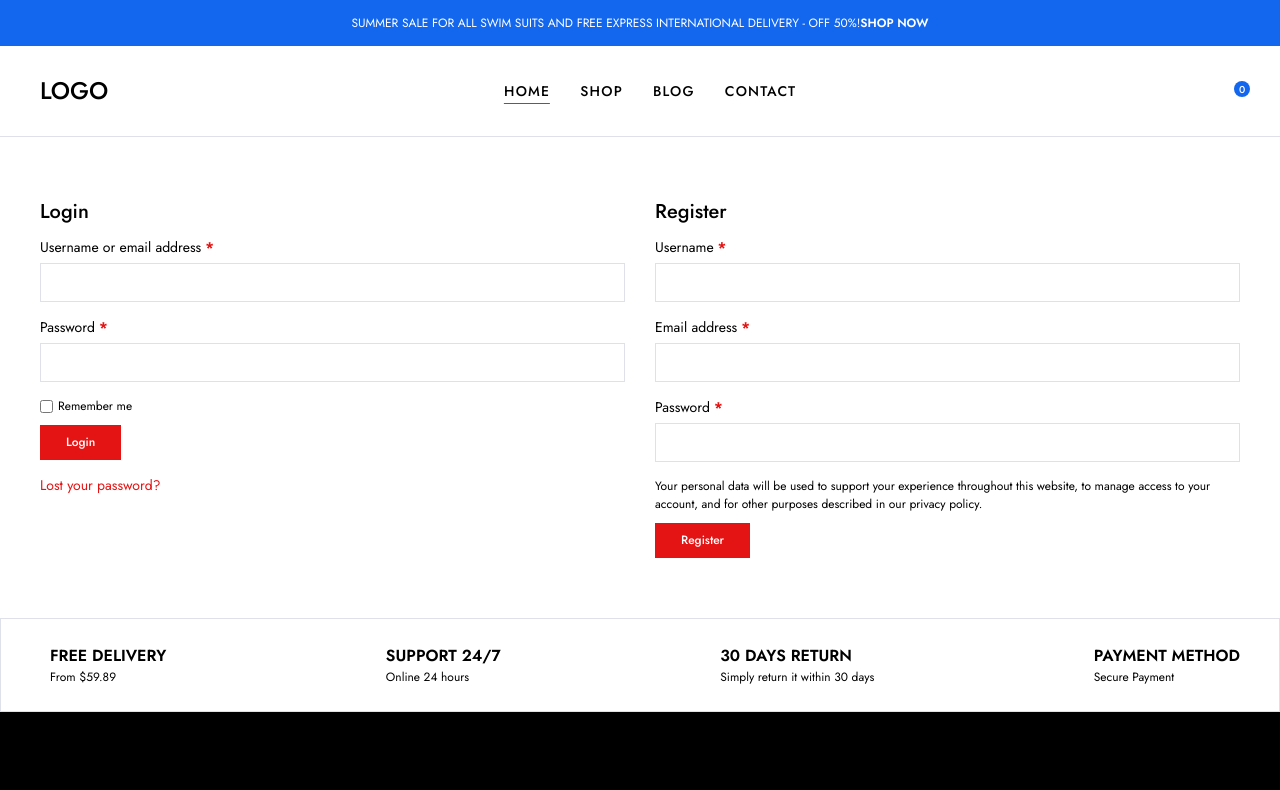
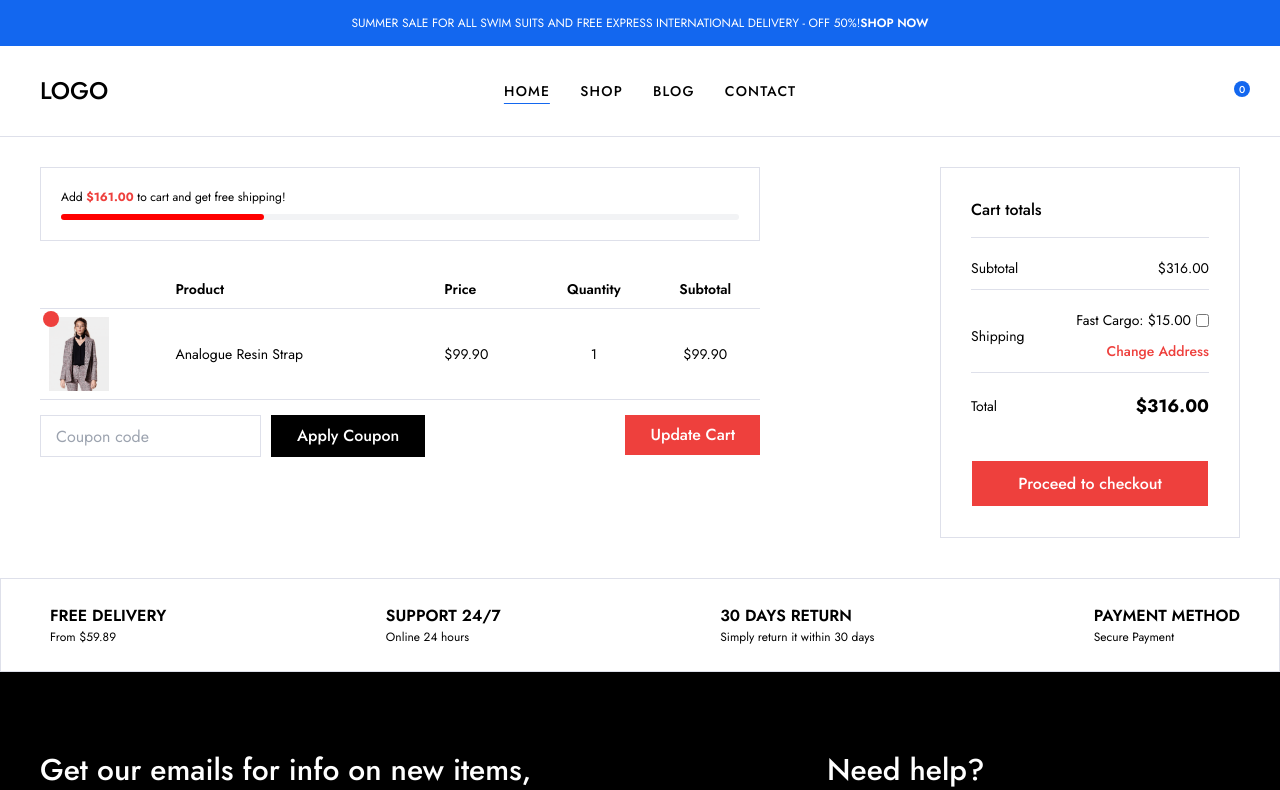
Before and after one commit to Berkayilmz/beemb, a React (Vite) app in the folder client/: page / in a window 1280 px wide. Shown: the top 790 px of the page. Built offline with nearby package versions, Linux system fonts and the light colour scheme.

Commit message:
Berkay Yılmaz

```diff
--- a/client/src/App.jsx
+++ b/client/src/App.jsx
@@ -5,6 +5,7 @@
 import ContactPage from "./pages/ContactPage";
 import Auth from "./components/Auth/Auth";
 import AuthPage from "./pages/AuthPage";
+import CartPage from "./pages/CartPage";
 
 const App = () => {
   return (
@@ -13,7 +14,8 @@
         {/* <Home /> */}
         {/* <ShopPage /> */}
         {/* <ContactPage /> */}
-        <AuthPage/>
+        {/* <AuthPage/> */}
+        <CartPage/>
       </React.Fragment>
     </>
   );
--- /dev/null
+++ b/client/src/components/Cart/Cart.css
@@ -0,0 +1,225 @@
+.cart-page {
+    margin: 30px 0;
+  }
+
+  .cart-page-wrapper {
+    display: flex;
+    justify-content: space-between;
+  }
+
+  /*! cart form start  */
+
+  .cart-page .cart-form {
+    flex-basis: 60%;
+  }
+
+  /*? progress start  */
+  .cart-page .free-progress-bar {
+    border: 1px solid #dee0ea;
+    padding: 20px;
+    width: 100%;
+  }
+
+  .cart-page .progress-bar-title {
+    font-size: 12px;
+  }
+
+  .cart-page .progress-bar-title strong {
+    color: #ee403d;
+  }
+
+  .cart-page .progress-bar {
+    width: 100%;
+    height: 6px;
+    background-color: #f2f3f5;
+    border-radius: 10px;
+    margin-top: 8px;
+    position: relative;
+    z-index: -1;
+  }
+
+  .cart-page .progress-bar span {
+    background-color: red;
+    width: 30%;
+    height: 6px;
+    display: inline-block;
+    position: absolute;
+    z-index: 1;
+    border-radius: 10px;
+  }
+  /*? progress end  */
+
+  /*? table start  */
+  .cart-form table img {
+    width: 60px;
+  }
+
+  .cart-form .shop-table-wrapper {
+    overflow-x: auto;
+  }
+
+  .cart-form table > :not(caption) > * > * {
+    padding: 8px 0;
+  }
+
+  .cart-form table {
+    border-collapse: collapse;
+    width: 100%;
+    margin-top: 30px;
+    font-size: 14px;
+    min-width: 595px;
+  }
+
+  .cart-form table thead th {
+    text-align: start;
+    font-size: 14px;
+    font-weight: 600;
+  }
+
+  .cart-form table .product-quantity,
+  .cart-form table .product-subtotal {
+    text-align: center;
+  }
+
+  .cart-form table tbody {
+    border-top: 1px solid #dee0ea;
+  }
+
+  .cart-form table tbody .cart-item {
+    border-bottom: 1px solid #dee0ea;
+  }
+
+  .cart-form table tbody .cart-image {
+    position: relative;
+  }
+
+  .cart-form table tbody i {
+    position: absolute;
+    top: 2px;
+    left: -6px;
+    background-color: #ee403d;
+    width: 16px;
+    height: 16px;
+    border-radius: 100%;
+    color: #fff;
+    display: grid;
+    place-items: center;
+    font-size: 13px;
+    cursor: pointer;
+  }
+
+  /*? table end  */
+
+  /*? actions start  */
+  .actions-wrapper {
+    display: flex;
+    justify-content: space-between;
+    flex-wrap: wrap;
+    gap: 10px;
+    margin-top: 15px;
+  }
+
+  .actions-wrapper .coupon {
+    display: flex;
+    align-items: center;
+    column-gap: 10px;
+  }
+
+  .actions-wrapper .coupon button {
+    background-color: #000;
+    color: #fff;
+  }
+
+  .actions-wrapper .coupon input {
+    height: 100%;
+  }
+
+  .actions-wrapper .update-cart button {
+    background-color: #ee403d;
+    color: #fff;
+    border: #fff;
+  }
+  /*? actions end  */
+
+  /*? collaterals star  */
+
+  .cart-collaterals {
+    flex: 0 0 300px;
+    border: 1px solid #dee0ea;
+    padding: 30px;
+  }
+
+  .cart-collaterals table {
+    width: 100%;
+    border-collapse: collapse;
+  }
+
+  .cart-collaterals h2 {
+    font-weight: 500;
+    font-size: 16px;
+    padding-bottom: 15px;
+    border-bottom: 1px solid #dee0ea;
+  }
+
+  .cart-collaterals table * {
+    font-size: 14px;
+    font-weight: 400;
+  }
+
+  .cart-collaterals table tr:not(:last-child) {
+    border-bottom: 1px solid #dee0ea;
+  }
+
+  .cart-collaterals table th {
+    text-align: start;
+    padding: 20px 0 10px 0;
+  }
+
+  .cart-collaterals table td {
+    text-align: end;
+    padding: 20px 0 10px 0;
+  }
+
+  .cart-collaterals table ul {
+    display: flex;
+    flex-direction: column;
+    row-gap: 10px;
+  }
+
+  .cart-collaterals table ul label {
+    display: flex;
+    align-items: center;
+    justify-content: flex-end;
+    column-gap: 5px;
+  }
+
+  .cart-collaterals table ul a {
+    color: #ee403d;
+    font-weight: 500;
+  }
+
+  .cart-collaterals table strong {
+    font-size: 18px;
+    font-weight: 700;
+  }
+
+  .cart-collaterals .checkout button {
+    margin-top: 30px;
+    background-color: #ee403d;
+    color: #fff;
+    border-color: #fff;
+    width: 100%;
+  }
+
+  /*? collaterals end  */
+
+  /*! cart form end  */
+
+  /* responsive */
+
+  @media (max-width: 992px) {
+    .cart-page-wrapper {
+      flex-direction: column;
+      row-gap: 30px;
+    }
+  }
--- /dev/null
+++ b/client/src/components/Cart/Cart.jsx
@@ -0,0 +1,36 @@
+import React from 'react'
+import './Cart.css'
+import CartProgress from './CartProgress'
+import CartTable from './CartTable'
+import CartCoupon from './CartCoupon'
+import CartTotals from './CartTotals'
+
+const Cart = () => {
+    return (
+        <>
+            <section className="cart-page">
+                <div className="container">
+                    <div className="cart-page-wrapper">
+                        <form className="cart-form">
+                            <CartProgress/>
+                            <div className="shop-table-wrapper">
+                                <CartTable/>
+                                <div className="actions-wrapper">
+                                    <CartCoupon/>
+                                    <div className="update-cart">
+                                        <button className="btn">Update Cart</button>
+                                    </div>
+                                </div>
+                            </div>
+                        </form>
+                        <div className="cart-collaterals">
+                            <CartTotals/>
+                        </div>
+                    </div>
+                </div>
+            </section>
+        </>
+    )
+}
+
+export default Cart
--- /dev/null
+++ b/client/src/components/Cart/CartCoupon.jsx
@@ -0,0 +1,14 @@
+import React from 'react'
+
+const CartCoupon = () => {
+    return (
+        <>
+            <div className="coupon">
+                <input type="text" className="input-text" placeholder="Coupon code" />
+                <button className="btn">Apply Coupon</button>
+            </div>
+        </>
+    )
+}
+
+export default CartCoupon
--- /dev/null
+++ b/client/src/components/Cart/CartItem.jsx
@@ -0,0 +1,21 @@
+import React from 'react'
+
+const CartItem = () => {
+    return (
+        <>
+            <tr className='cart-item'>
+                <td></td>
+                <td className="cart-image">
+                    <img src="img/products/product1/1.png" alt="" />
+                    <i className="bi bi-x delete-cart" data-id='1'></i>
+                </td>
+                <td>Analogue Resin Strap</td>
+                <td>$99.90</td>
+                <td className="product-quantity">1</td>
+                <td className="product-subtotal">$99.90</td>
+            </tr>
+        </>
+    )
+}
+
+export default CartItem
--- /dev/null
+++ b/client/src/components/Cart/CartProgress.jsx
@@ -0,0 +1,18 @@
+import React from 'react'
+
+const CartProgress = () => {
+    return (
+        <>
+            <div className="free-progress-bar">
+                <p className="progress-bar-title">
+                    Add <strong>$161.00</strong> to cart and get free shipping!
+                </p>
+                <div className="progress-bar">
+                    <span className="progress"></span>
+                </div>
+            </div>
+        </>
+    )
+}
+
+export default CartProgress
--- /dev/null
+++ b/client/src/components/Cart/CartTable.jsx
@@ -0,0 +1,26 @@
+import React from 'react'
+import CartItem from './CartItem'
+
+const CartTable = () => {
+    return (
+        <>
+            <table className="shop-table">
+                <thead>
+                    <tr>
+                        <th className="product-thumbnail">&nbsp;</th>
+                        <th className="product-thumbnail">&nbsp;</th>
+                        <th className="product-name">Product</th>
+                        <th className="product-price">Price</th>
+                        <th className="product-quantity">Quantity</th>
+                        <th className="product-subtotal">Subtotal</th>
+                    </tr>
+                </thead>
+                <tbody className="cart-wrapper">
+                    <CartItem/>
+                </tbody>
+            </table>
+        </>
+    )
+}
+
+export default CartTable
--- /dev/null
+++ b/client/src/components/Cart/CartTotals.jsx
@@ -0,0 +1,49 @@
+import React from 'react'
+
+const CartTotals = () => {
+    return (
+        <>
+            <div className="cart-totals">
+                <h2>Cart totals
+                </h2>
+                <table>
+                    <tbody>
+                        <tr className="cart-subtotal">
+                            <th>Subtotal</th>
+                            <td>
+                                <span id="subtotal">$316.00</span>
+                            </td>
+                        </tr>
+                        <tr>
+                            <th>Shipping</th>
+                            <td>
+                                <ul>
+                                    <li>
+                                        <label>
+                                            Fast Cargo: $15.00
+                                            <input type="checkbox" id="fast-cargo" />
+                                        </label>
+                                    </li>
+                                    <li>
+                                        <a href="#">Change Address</a>
+                                    </li>
+                                </ul>
+                            </td>
+                        </tr>
+                        <tr>
+                            <th>Total</th>
+                            <td>
+                                <strong id="cart-total">$316.00</strong>
+                            </td>
+                        </tr>
+                    </tbody>
+                </table>
+                <div className="checkout">
+                    <button className="btn btn-lg">Proceed to checkout</button>
+                </div>
+            </div>
+        </>
+    )
+}
+
+export default CartTotals
--- /dev/null
+++ b/client/src/pages/CartPage.jsx
@@ -0,0 +1,16 @@
+import React from 'react'
+import Cart from '../components/Cart/Cart'
+import Header from '../components/Layout/Header/header'
+import Footer from '../components/Layout/Footer/footer'
+
+const CartPage = () => {
+  return (
+    <>
+        <Header/>
+        <Cart/>
+        <Footer/>
+    </>
+  )
+}
+
+export default CartPage
```
